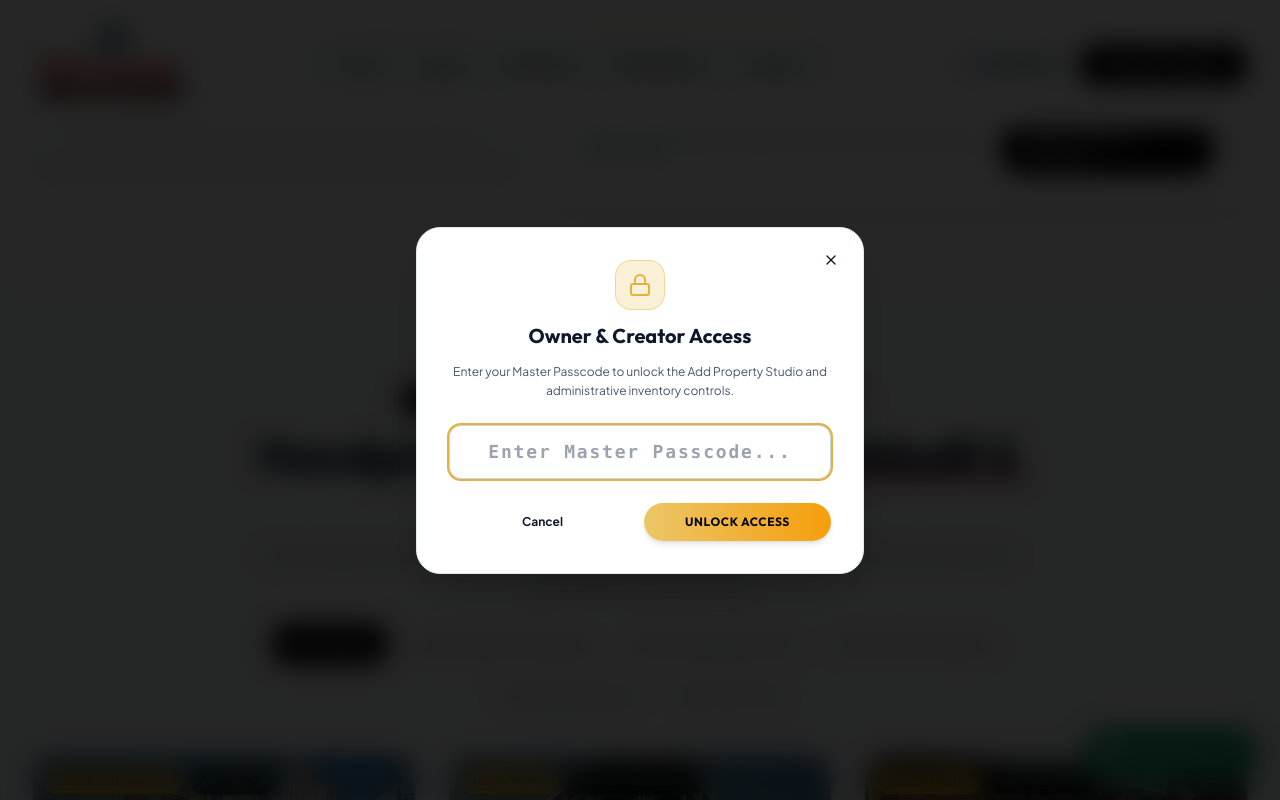
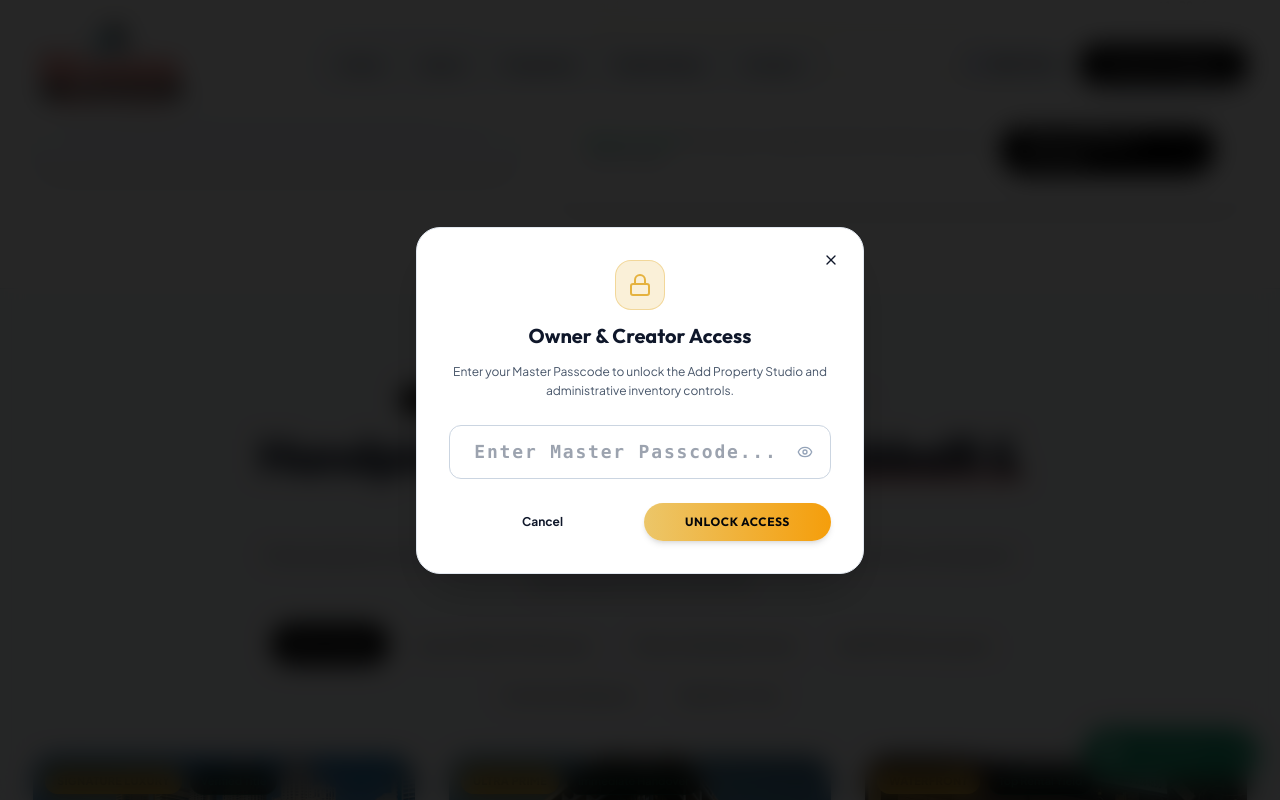
Before and after one commit to Afshaan-shaik/Siyaam-Properties, a React (Vite) app: page / in a window 1280 px wide. Both pictures are taken after a click on the button "Owner Access". Shown: the part 2850-3650 px from the top of the page. Built offline with nearby package versions, Linux system fonts and the light colour scheme.

Commit message:
fix: ensure owner passcode field is strictly empty on modal open and block browser autofill

```diff
--- a/src/components/PropertyShowcase.jsx
+++ b/src/components/PropertyShowcase.jsx
@@ -19,7 +19,8 @@ import {
   Trash2,
   KeyRound,
   Shield,
-  Eye
+  Eye,
+  EyeOff
 } from 'lucide-react';
 import {
   getAllCombinedProperties,
@@ -42,6 +43,8 @@ export default function PropertyShowcase() {
   const [showAuthModal, setShowAuthModal] = useState(false);
   const [authPin, setAuthPin] = useState('');
   const [authError, setAuthError] = useState('');
+  const [showPassword, setShowPassword] = useState(false);
+  const [isReadOnly, setIsReadOnly] = useState(true);
   const [showAddModal, setShowAddModal] = useState(false);
 
   const { isDark } = useTheme();
@@ -62,6 +65,24 @@ export default function PropertyShowcase() {
       }
     }
   }, []);
+
+  // Ensure input field is always completely empty when auth modal opens
+  useEffect(() => {
+    if (showAuthModal) {
+      setAuthPin('');
+      setAuthError('');
+      setShowPassword(false);
+      setIsReadOnly(true);
+    }
+  }, [showAuthModal]);
+
+  const handleOpenAuthModal = () => {
+    setAuthPin('');
+    setAuthError('');
+    setShowPassword(false);
+    setIsReadOnly(true);
+    setShowAuthModal(true);
+  };
 
   // Filter tabs
   const filterTabs = [
@@ -144,7 +165,7 @@ export default function PropertyShowcase() {
             {!isOwnerMode ? (
               <button
                 type="button"
-                onClick={() => setShowAuthModal(true)}
+                onClick={handleOpenAuthModal}
                 className={`inline-flex items-center gap-1.5 px-3 py-1.5 rounded-full text-xs font-bold transition-all duration-300 border ${
                   isDark
                     ? 'bg-slate-900/90 hover:bg-gold-500/10 text-gold-400 border-gold-500/30 hover:border-gold-400'
@@ -549,19 +570,45 @@ export default function PropertyShowcase() {
               </p>
             </div>
 
-            <form onSubmit={handleOwnerLogin} className="space-y-4">
+            <form onSubmit={handleOwnerLogin} autoComplete="off" className="space-y-4">
+              {/* Hidden decoy fields to block browser password managers from auto-filling */}
+              <input type="text" name="decoy_username_field" className="hidden" tabIndex="-1" autoComplete="off" />
+              <input type="password" name="decoy_password_field" className="hidden" tabIndex="-1" autoComplete="off" />
+
               <div>
+                <div className="relative">
                   <input
-                  type="password"
-                  autoFocus
+                    type={showPassword ? "text" : "password"}
+                    name={`owner_key_code_${showAuthModal ? 'active' : 'idle'}`}
+                    id="owner_passcode_input"
+                    autoComplete="new-password"
+                    data-lpignore="true"
+                    data-1p-ignore="true"
+                    data-form-type="other"
+                    readOnly={isReadOnly}
+                    onFocus={() => setIsReadOnly(false)}
+                    onClick={() => setIsReadOnly(false)}
                     required
                     value={authPin}
-                  onChange={(e) => setAuthPin(e.target.value)}
+                    onChange={(e) => {
+                      setAuthPin(e.target.value);
+                      if (authError) setAuthError('');
+                    }}
                     placeholder="Enter Master Passcode..."
-                  className={`w-full px-4 py-3 rounded-xl border text-center text-lg tracking-widest font-mono font-bold focus:outline-none focus:ring-2 focus:ring-gold-400 ${
+                    className={`w-full px-4 py-3 pr-11 rounded-xl border text-center text-lg tracking-widest font-mono font-bold focus:outline-none focus:ring-2 focus:ring-gold-400 ${
                       isDark ? 'bg-slate-950 border-white/15 text-white' : 'bg-white border-slate-300 text-slate-900'
                     }`}
                   />
+                  <button
+                    type="button"
+                    tabIndex="-1"
+                    onClick={() => setShowPassword(!showPassword)}
+                    className="absolute right-3 top-1/2 -translate-y-1/2 p-1.5 rounded-lg text-slate-400 hover:text-white transition-colors"
+                    title={showPassword ? "Hide Passcode" : "Show Passcode"}
+                  >
+                    {showPassword ? <EyeOff className="w-4 h-4" /> : <Eye className="w-4 h-4" />}
+                  </button>
+                </div>
                 {authError && (
                   <p className="text-xs text-red-400 mt-2 text-center font-semibold">
                     {authError}
@@ -572,7 +619,12 @@ export default function PropertyShowcase() {
               <div className="flex gap-2 pt-2">
                 <button
                   type="button"
-                  onClick={() => setShowAuthModal(false)}
+                  onClick={() => {
+                    setShowAuthModal(false);
+                    setAuthPin('');
+                    setAuthError('');
+                    setShowPassword(false);
+                  }}
                   className="w-1/2 py-2.5 rounded-full text-xs font-bold border border-white/15 hover:bg-white/10 transition-colors"
                 >
                   Cancel
```
Lines whose indentation alone changed are shown as unchanged.
